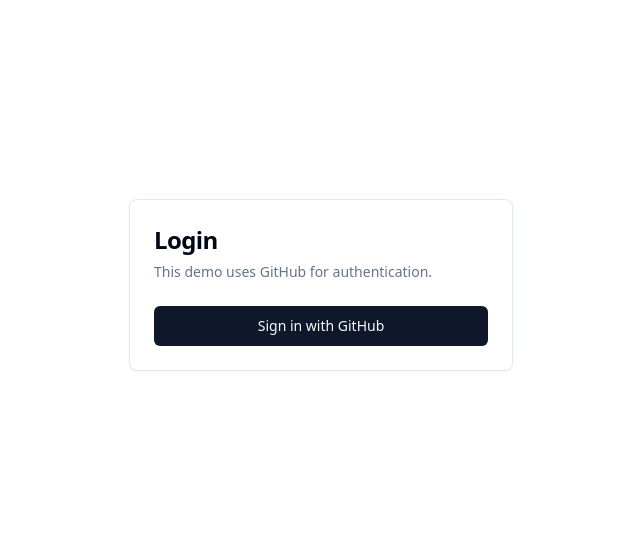
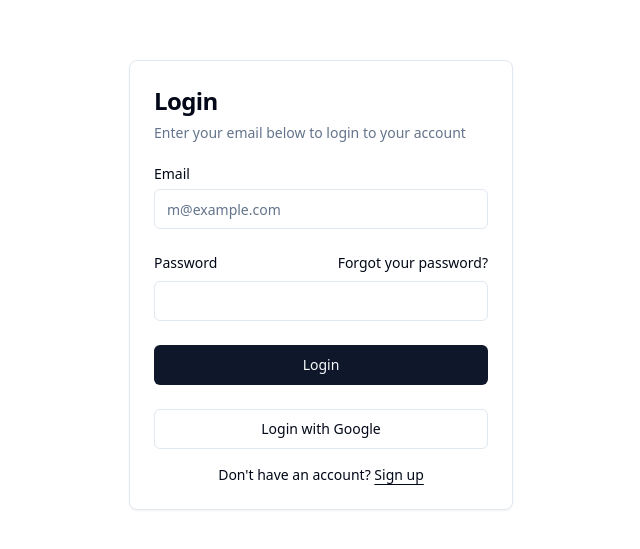
Before and after one commit to zeufack/loyalix-bo, a Next.js app: page /login in a window 1280 px wide. Shown: the part 115-664 px from the top of the page, without its empty margins (319-959 px from the left). Built offline with nearby package versions, Linux system fonts and the light colour scheme.

Commit message:
add login screen

```diff
--- /dev/null
+++ b/@/components/ui/label.tsx
@@ -0,0 +1,26 @@
+"use client"
+
+import * as React from "react"
+import * as LabelPrimitive from "@radix-ui/react-label"
+import { cva, type VariantProps } from "class-variance-authority"
+
+import { cn } from "@/lib/utils"
+
+const labelVariants = cva(
+  "text-sm font-medium leading-none peer-disabled:cursor-not-allowed peer-disabled:opacity-70"
+)
+
+const Label = React.forwardRef<
+  React.ElementRef<typeof LabelPrimitive.Root>,
+  React.ComponentPropsWithoutRef<typeof LabelPrimitive.Root> &
+    VariantProps<typeof labelVariants>
+>(({ className, ...props }, ref) => (
+  <LabelPrimitive.Root
+    ref={ref}
+    className={cn(labelVariants(), className)}
+    {...props}
+  />
+))
+Label.displayName = LabelPrimitive.Root.displayName
+
+export { Label }
--- a/app/(dashboard)/layout.tsx
+++ b/app/(dashboard)/layout.tsx
@@ -63,7 +63,7 @@ function DesktopNav() {
         <aside className="fixed inset-y-0 left-0 z-10 hidden w-14 flex-col border-r bg-background sm:flex">
             <nav className="flex flex-col items-center gap-4 px-2 sm:py-5">
                 <Link
-          href="https://vercel.com/templates/next.js/admin-dashboard-tailwind-postgres-react-nextjs"
+                    href=""
                     className="group flex h-9 w-9 shrink-0 items-center justify-center gap-2 rounded-full bg-primary text-lg font-semibold text-primary-foreground md:h-8 md:w-8 md:text-base"
                 >
                     <VercelLogo className="h-3 w-3 transition-all group-hover:scale-110" />
--- a/app/login/page.tsx
+++ b/app/login/page.tsx
@@ -1,37 +1,11 @@
-import { Button } from '@/components/ui/button';
-import {
-  Card,
-  CardDescription,
-  CardFooter,
-  CardHeader,
-  CardTitle
-} from '@/components/ui/card';
-import { signIn } from '@/lib/auth';
+import { LoginForm } from "@/components/ui/login-form";
 
-export default function LoginPage() {
-  return (
-    <div className="min-h-screen flex justify-center items-start md:items-center p-8">
-      <Card className="w-full max-w-sm">
-        <CardHeader>
-          <CardTitle className="text-2xl">Login</CardTitle>
-          <CardDescription>
-            This demo uses GitHub for authentication.
-          </CardDescription>
-        </CardHeader>
-        <CardFooter>
-          <form
-            action={async () => {
-              'use server';
-              await signIn('github', {
-                redirectTo: '/'
-              });
-            }}
-            className="w-full"
-          >
-            <Button className="w-full">Sign in with GitHub</Button>
-          </form>
-        </CardFooter>
-      </Card>
-    </div>
-  );
+export default function Page() {
+    return (
+        <div className="flex min-h-svh w-full items-center justify-center p-6 md:p-10">
+            <div className="w-full max-w-sm">
+                <LoginForm />
+            </div>
+        </div>
+    )
 }
--- /dev/null
+++ b/components/ui/login-form.tsx
@@ -0,0 +1,68 @@
+import { cn } from "@/lib/utils"
+import { Button } from "@/components/ui/button"
+import {
+    Card,
+    CardContent,
+    CardDescription,
+    CardHeader,
+    CardTitle,
+} from "@/components/ui/card"
+import { Input } from "@/components/ui/input"
+import { Label } from "@/components/ui/label"
+
+export function LoginForm({
+    className,
+    ...props
+}: React.ComponentPropsWithoutRef<"div">) {
+    return (
+        <div className={cn("flex flex-col gap-6", className)} {...props}>
+            <Card>
+                <CardHeader>
+                    <CardTitle className="text-2xl">Login</CardTitle>
+                    <CardDescription>
+                        Enter your email below to login to your account
+                    </CardDescription>
+                </CardHeader>
+                <CardContent>
+                    <form>
+                        <div className="flex flex-col gap-6">
+                            <div className="grid gap-2">
+                                <Label htmlFor="email">Email</Label>
+                                <Input
+                                    id="email"
+                                    type="email"
+                                    placeholder="m@example.com"
+                                    required
+                                />
+                            </div>
+                            <div className="grid gap-2">
+                                <div className="flex items-center">
+                                    <Label htmlFor="password">Password</Label>
+                                    <a
+                                        href="#"
+                                        className="ml-auto inline-block text-sm underline-offset-4 hover:underline"
+                                    >
+                                        Forgot your password?
+                                    </a>
+                                </div>
+                                <Input id="password" type="password" required />
+                            </div>
+                            <Button type="submit" className="w-full">
+                                Login
+                            </Button>
+                            <Button variant="outline" className="w-full">
+                                Login with Google
+                            </Button>
+                        </div>
+                        <div className="mt-4 text-center text-sm">
+                            Don&apos;t have an account?{" "}
+                            <a href="#" className="underline underline-offset-4">
+                                Sign up
+                            </a>
+                        </div>
+                    </form>
+                </CardContent>
+            </Card>
+        </div>
+    )
+}
--- a/middleware.ts
+++ b/middleware.ts
@@ -1,5 +1,8 @@
 export { auth as middleware } from '@/lib/auth';
+import NextAuth from 'next-auth';
+import { authConfig } from './auth.config';
 
+export default NextAuth(authConfig).auth;
 // Don't invoke Middleware on some paths
 export const config = {
   matcher: ['/((?!api|_next/static|_next/image|favicon.ico).*)']
--- a/package.json
+++ b/package.json
@@ -9,6 +9,7 @@
     "@neondatabase/serverless": "^0.9.5",
     "@radix-ui/react-dialog": "^1.1.4",
     "@radix-ui/react-dropdown-menu": "^2.1.4",
+    "@radix-ui/react-label": "^2.1.7",
     "@radix-ui/react-slot": "^1.1.1",
     "@radix-ui/react-tabs": "^1.1.2",
     "@radix-ui/react-tooltip": "^1.1.6",
```
Also changed, not shown: auth.config.ts (added, +21 -0 lines), 2 other files (tests, documents, lock files or other folders). Lines whose indentation alone changed are shown as unchanged.
